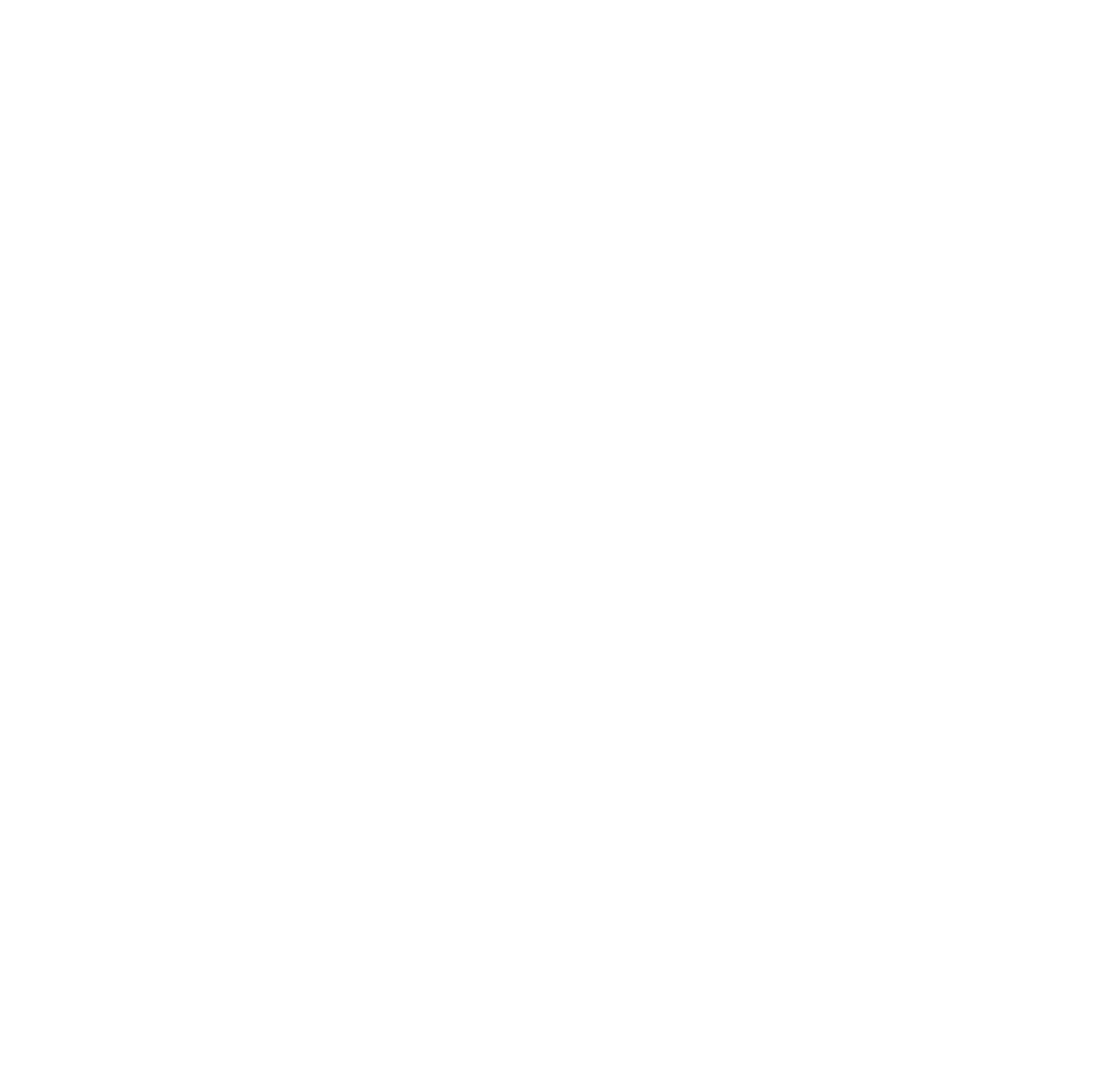
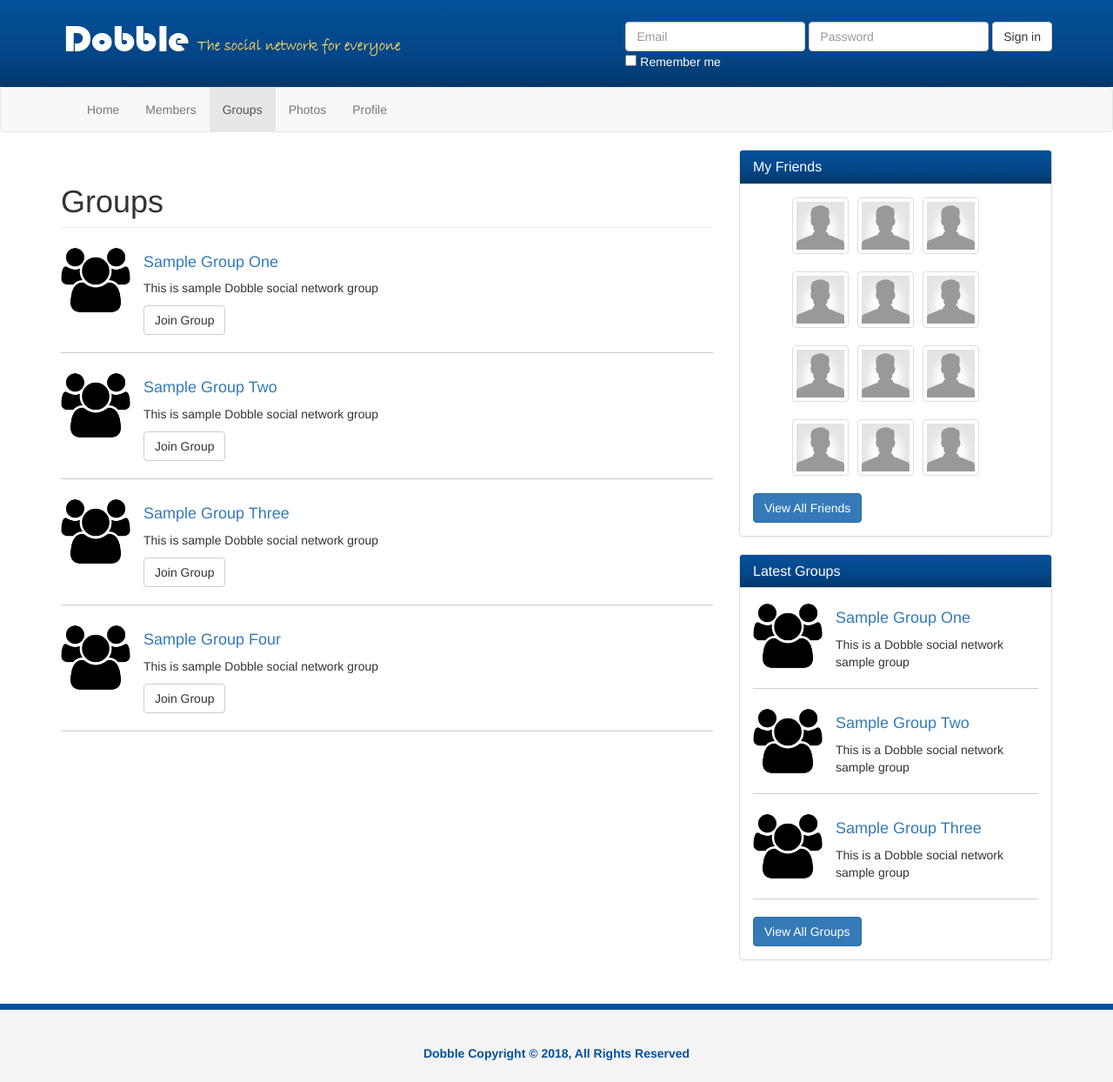
Before and after one commit to kyomu2010/dobble, a plain HTML site: page groups.html in a window 1280 px wide. Shown: the whole page at 87% size. Before the commit the page ends 800 px from the top, so only its background shows below. Drawn offline with nearby package versions, Linux system fonts and the light colour scheme.

Commit message:
modified groups.html and members.html

```diff
--- a/groups.html
+++ b/groups.html
@@ -0,0 +1,176 @@
+<!DOCTYPE html>
+<html lang="en">
+  <head>
+    <meta charset="utf-8">
+    <meta http-equiv="X-UA-Compatible" content="IE=edge">
+    <meta name="viewport" content="width=device-width, initial-scale=1">
+    <!-- The above 3 meta tags *must* come first in the head; any other head content must come *after* these tags -->
+
+    <title>Groups: Dobble Social Network</title>
+    <!-- Bootstrap core CSS -->
+    <link href="css/bootstrap.min.css" rel="stylesheet">
+    <!-- Custom styles for this template -->
+    <link href="css/style.css" rel="stylesheet">
+  </head>
+
+  <body>
+    <header>
+      <div class="container">
+        <img src="img/logo.png" class="logo" alt="">
+        <form class="form-inline">
+          <div class="form-group">
+            <label class="sr-only" for="exampleInputEmail3">Email address</label>
+            <input type="email" class="form-control" id="exampleInputEmail3" placeholder="Email">
+          </div>
+          <div class="form-group">
+            <label class="sr-only" for="exampleInputPassword3">Password</label>
+            <input type="password" class="form-control" id="exampleInputPassword3" placeholder="Password">
+          </div>
+          <button type="submit" class="btn btn-default">Sign in</button><br>
+          <div class="checkbox">
+            <label>
+              <input type="checkbox"> Remember me
+            </label>
+          </div>
+        </form>
+      </div>
+    </header>
+
+    <nav class="navbar navbar-default">
+      <div class="container">
+        <div class="navbar-header">
+          <button type="button" class="navbar-toggle collapsed" data-toggle="collapse" data-target="#navbar" aria-expanded="false" aria-controls="navbar">
+            <span class="sr-only">Toggle navigation</span>
+            <span class="icon-bar"></span>
+            <span class="icon-bar"></span>
+            <span class="icon-bar"></span>
+          </button>
+        </div>
+        <div id="navbar" class="collapse navbar-collapse">
+          <ul class="nav navbar-nav">
+            <li><a href="index.html">Home</a></li>
+            <li><a href="members.html">Members</a></li>
+            <li class="active"><a href="groups.html">Groups</a></li>
+            <li><a href="photos.html">Photos</a></li>
+            <li><a href="profile.html">Profile</a></li>
+          </ul>
+        </div><!--/.nav-collapse -->
+      </div>
+    </nav>
+
+    <section>
+      <div class="container">
+        <div class="row">
+          <div class="col-md-8">
+            <div class="groups">
+              <h1 class="page-header">Groups</h1>
+              <div class="group-item">
+                <img src="img/group.png">
+                <h4><a href="#">Sample Group One</a></h4>
+                <p>This is sample Dobble social network group</p>
+                <p><a href="#" class="btn btn-default">Join Group</a></p>
+              </div>
+              <!-- clear floats -->
+              <div class="clearfix"></div>
+              <div class="group-item">
+                <img src="img/group.png">
+                <h4><a href="#">Sample Group Two</a></h4>
+                <p>This is sample Dobble social network group</p>
+                <p><a href="#" class="btn btn-default">Join Group</a></p>
+              </div>
+              <!-- clear floats -->
+              <div class="clearfix"></div>
+              <div class="group-item">
+                <img src="img/group.png">
+                <h4><a href="#">Sample Group Three</a></h4>
+                <p>This is sample Dobble social network group</p>
+                <p><a href="#" class="btn btn-default">Join Group</a></p>
+              </div>
+              <!-- clear floats -->
+              <div class="clearfix"></div>
+              <div class="group-item">
+                <img src="img/group.png">
+                <h4><a href="#">Sample Group Four</a></h4>
+                <p>This is sample Dobble social network group</p>
+                <p><a href="#" class="btn btn-default">Join Group</a></p>
+              </div>
+              <!-- clear floats -->
+              <div class="clearfix"></div>
+            </div>
+          </div><!-- col-md-8 end -->
+          <div class="col-md-4">
+            <div class="panel panel-default friends">
+              <div class="panel-heading">
+                <h3 class="panel-title">My Friends</h3>
+              </div>
+              <div class="panel-body">
+                <ul>
+                  <li><a href="profile.html" class="thumbnail"><img src="img/user.png"></a></li>
+                  <li><a href="profile.html" class="thumbnail"><img src="img/user.png"></a></li>
+                  <li><a href="profile.html" class="thumbnail"><img src="img/user.png"></a></li>
+                  <li><a href="profile.html" class="thumbnail"><img src="img/user.png"></a></li>
+                  <li><a href="profile.html" class="thumbnail"><img src="img/user.png"></a></li>
+                  <li><a href="profile.html" class="thumbnail"><img src="img/user.png"></a></li>
+                  <li><a href="profile.html" class="thumbnail"><img src="img/user.png"></a></li>
+                  <li><a href="profile.html" class="thumbnail"><img src="img/user.png"></a></li>
+                  <li><a href="profile.html" class="thumbnail"><img src="img/user.png"></a></li>
+                  <li><a href="profile.html" class="thumbnail"><img src="img/user.png"></a></li>
+                  <li><a href="profile.html" class="thumbnail"><img src="img/user.png"></a></li>
+                  <li><a href="profile.html" class="thumbnail"><img src="img/user.png"></a></li>
+                </ul>
+                <!-- clear floats -->
+                <div class="clearfix"></div>
+                <a href="#" class="btn btn-primary">View All Friends</a>
+              </div>
+            </div>
+
+            <div class="panel panel-default">
+              <div class="panel-heading">
+                <h3 class="panel-title">Latest Groups</h3>
+              </div>
+              <div class="panel-body groups">
+                <div class="group-item">
+                  <img src="img/group.png">
+                  <h4><a href="#">Sample Group One</a></h4>
+                  <p>This is a Dobble social network sample group</p>
+                </div>
+                <!-- clear all floats -->
+                <div class="clearfix"></div>
+                <div class="group-item">
+                  <img src="img/group.png">
+                  <h4><a href="#">Sample Group Two</a></h4>
+                  <p>This is a Dobble social network sample group</p>
+                </div>
+                <!-- clear all floats -->
+                <div class="clearfix"></div>
+                <div class="group-item">
+                  <img src="img/group.png">
+                  <h4><a href="#">Sample Group Three</a></h4>
+                  <p>This is a Dobble social network sample group</p>
+                </div>
+                <!-- clear floats -->
+                <div class="clearfix"></div>
+                <a href="#" class="btn btn-primary">View All Groups</a>
+              </div>
+            </div>
+          </div>
+        </div>
+      </div>
+    </section>
+
+    <footer>
+      <div class="container">
+        <p>Dobble Copyright &copy; 2018, All Rights Reserved</p>
+      </div>
+    </footer>
+
+
+    <!-- Bootstrap core JavaScript
+    ================================================== -->
+    <!-- Placed at the end of the document so the pages load faster -->
+    <script src="https://ajax.googleapis.com/ajax/libs/jquery/1.12.4/jquery.min.js"></script>
+    <script>window.jQuery || document.write('<script src="../../assets/js/vendor/jquery.min.js"><\/script>')</script>
+    <script src="js/bootstrap.min.js"></script>
+    <script src="js/fontawesome-all.js"></script>
+  </body>
+</html>
```
Also changed, not shown: members.html (+4 -4 lines).
